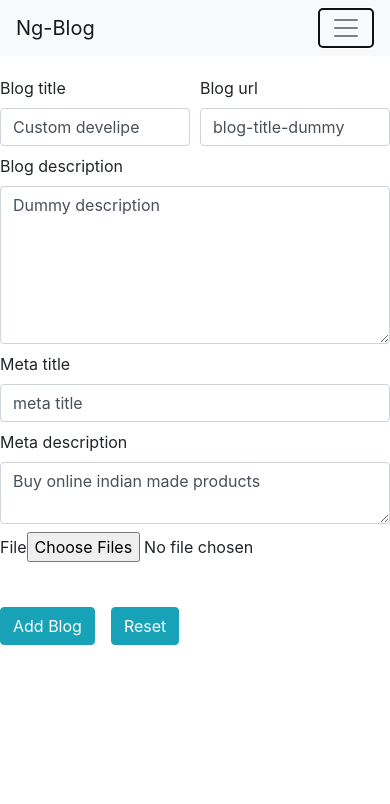
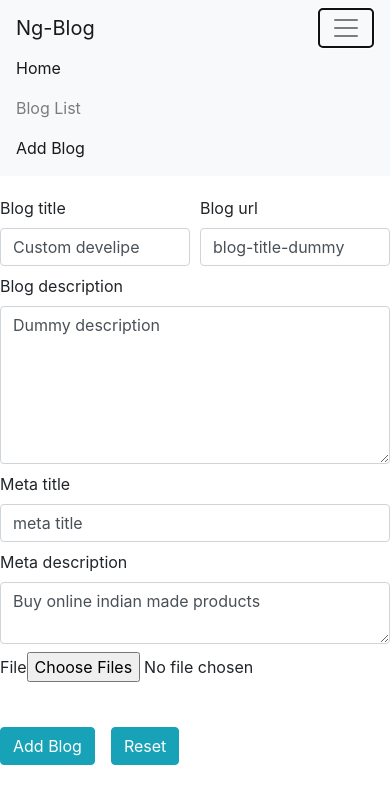
Before and after one commit to webalok/msms, an Angular app: page /store/blog-add in a window 390 px wide. Both pictures are taken after a click on the button 346 px from the left and 28 px from the top of the page. Shown: the top 804 px of the page. Built offline with nearby package versions, Linux system fonts and the light colour scheme.

Commit message:
Navbar updated

```diff
--- a/src/app/backyard/by-header/by-header.component.html
+++ b/src/app/backyard/by-header/by-header.component.html
@@ -1,9 +1,9 @@
 <nav class="navbar navbar-expand-lg navbar-light bg-light">
  <a class="navbar-brand" href="#">Ng-Blog</a>
- <button class="navbar-toggler" type="button" data-toggle="collapse" data-target="#navbarNav" aria-controls="navbarNav" aria-expanded="false" aria-label="Toggle navigation">
+ <button class="navbar-toggler" type="button" (click)="toggleNavbar()">
    <span class="navbar-toggler-icon"></span>
  </button>
- <div class="collapse navbar-collapse" id="navbarNav">
+ <div class="collapse navbar-collapse" [ngClass]="{ 'show': navbarOpen }" id="navbarNav">
    <ul class="navbar-nav">
      <li class="nav-item active">
        <a class="nav-link" [routerLink]="['/store/home']"         [routerLinkActive]="['active']">Home</a>
--- a/src/app/backyard/by-header/by-header.component.ts
+++ b/src/app/backyard/by-header/by-header.component.ts
@@ -6,7 +6,11 @@
   styleUrls: ['./by-header.component.css']
 })
 export class ByHeaderComponent implements OnInit {
+  navbarOpen = false;
 
+  toggleNavbar() {
+    this.navbarOpen = !this.navbarOpen;
+  }
   constructor() { }
 
   ngOnInit(): void {
```
